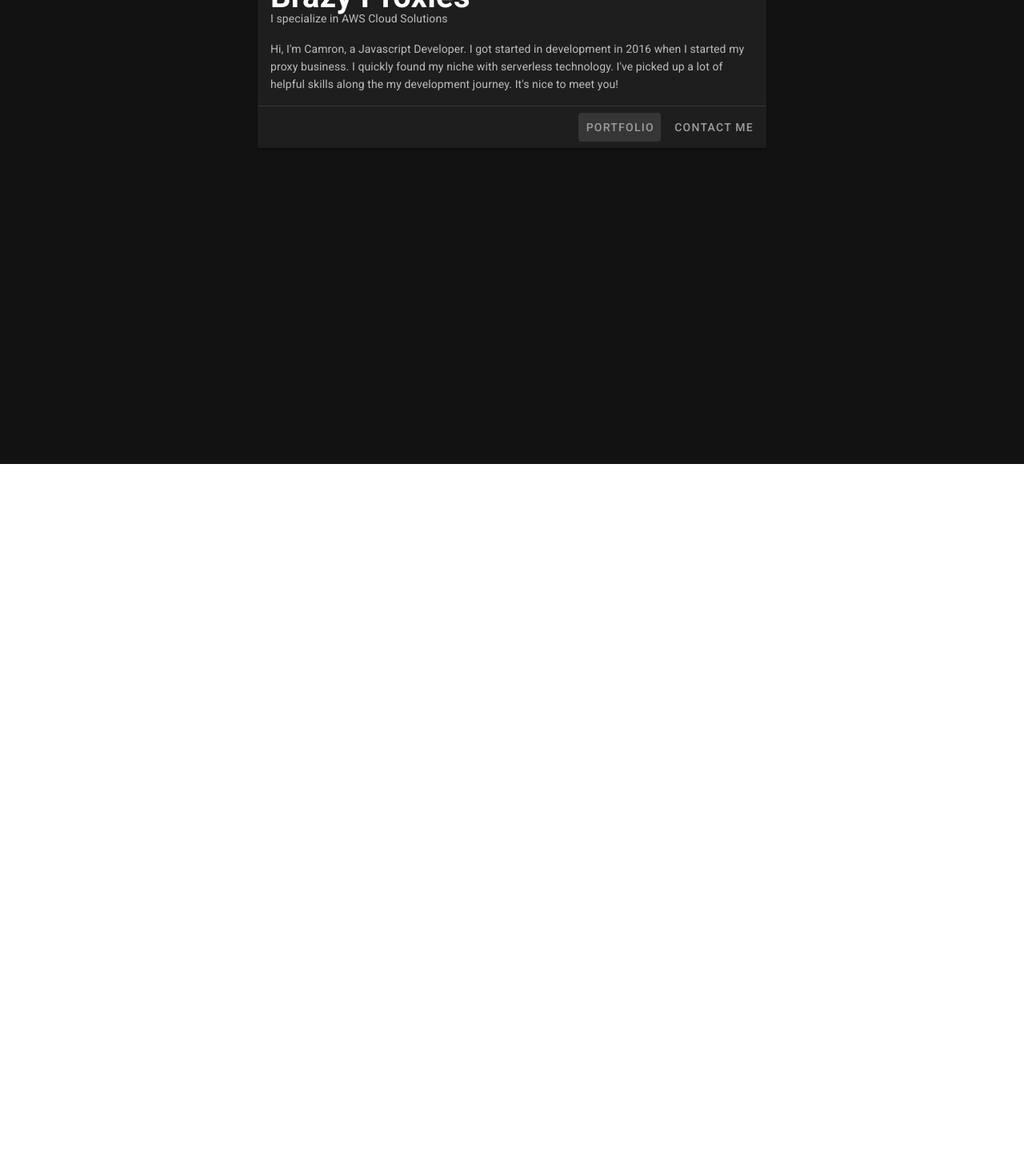
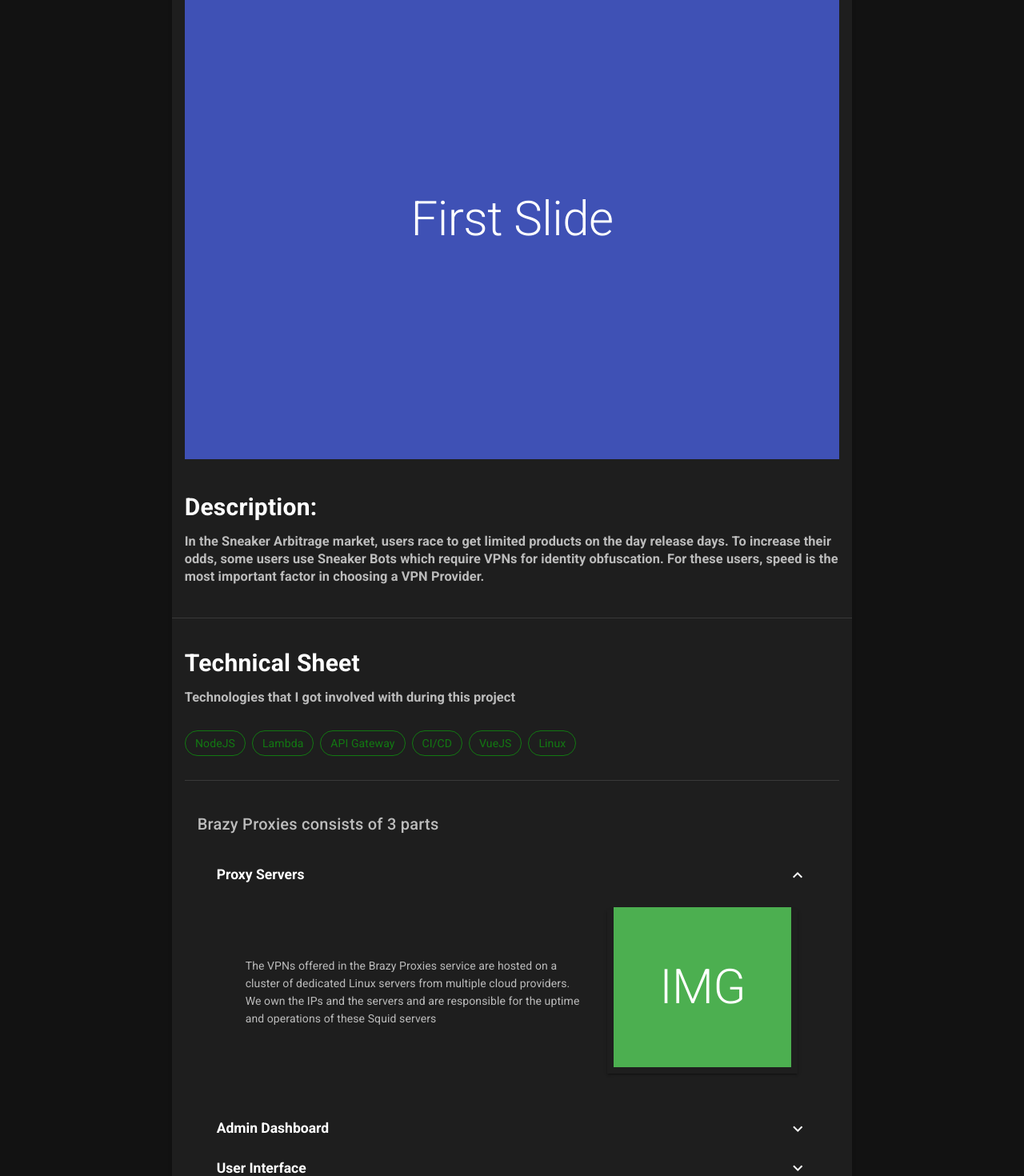
Before and after one commit to camronh/Portfolio-Cam, a Vue app: page /portfolio/BrazyProxies in a window 1280 px wide. Shown: the part 220-1690 px from the top of the page at 80% size. Before the commit the page ends 800 px from the top, so only its background shows below. Built offline with nearby package versions, Linux system fonts and the light colour scheme.

Commit message:
Project Page

```diff
--- a/src/views/About.vue
+++ b/src/views/About.vue
@@ -7,9 +7,6 @@
       <v-spacer></v-spacer>
       <AvatarMenu />
     </v-app-bar>
-    <br />
-    <br />
-    <br />
     <br />
     <br />
     <v-container fluid pa-0>
--- a/src/views/BrazyProxies.vue
+++ b/src/views/BrazyProxies.vue
@@ -5,37 +5,180 @@
       <AvatarMenu />
     </v-app-bar>
     <br />
-    <br />
-    <br />
-    <br />
-    <br />
     <v-container fluid pa-0>
       <v-row align="center" justify="center" dense>
         <v-col
           cols="12"
-          lg="6"
-          md="6"
+          lg="8"
+          md="8"
           class="d-flex flex-column justify-center align-center"
         >
-          <v-card>
+          <v-card width="100%">
             <v-card-title>
               <h1>
                 Brazy Proxies
               </h1>
             </v-card-title>
-            <v-card-subtitle>
-              I specialize in AWS Cloud Solutions
-            </v-card-subtitle>
             <v-card-text>
-              Hi, I'm Camron, a Javascript Developer. I got started in
-              development in 2016 when I started my proxy business. I quickly
-              found my niche with serverless technology. I've picked up a lot of
-              helpful skills along the my development journey. It's nice to meet
-              you!
+              <h3>
+                A High-Speed VPN company focused on the Sneaker Arbitrage
+                market, that I started in 2016.
+              </h3>
             </v-card-text>
+            <v-card-text>
+              <v-carousel
+                cycle
+                height="600"
+                hide-delimiters
+                show-arrows-on-hover
+              >
+                <v-carousel-item v-for="(slide, i) in slides" :key="i">
+                  <v-sheet :color="colors[i]" height="100%">
+                    <v-row class="fill-height" align="center" justify="center">
+                      <div class="text-h2">{{ slide }} Slide</div>
+                    </v-row>
+                  </v-sheet>
+                </v-carousel-item>
+              </v-carousel>
+            </v-card-text>
+            <v-card-title>
+              <h2>
+                Description:
+              </h2>
+            </v-card-title>
+            <v-card-text>
+              <h3>
+                In the Sneaker Arbitrage market, users race to get limited
+                products on the day release days. To increase their odds, some
+                users use Sneaker Bots which require VPNs for identity
+                obfuscation. For these users, speed is the most important factor
+                in choosing a VPN Provider.
+              </h3>
+            </v-card-text>
+            <br />
+            <v-divider></v-divider>
+            <br />
 
-            <v-divider></v-divider>
+            <v-card-title>
+              <h2>
+                Technical Sheet
+              </h2>
+            </v-card-title>
+            <v-card-text>
+              <h3>
+                Technologies that I got involved with during this project
+              </h3>
+              <br />
 
+              <v-chip-group column>
+                <v-chip
+                  v-for="skill of skills"
+                  :key="skill"
+                  outlined
+                  color="primary"
+                  disabled
+                >
+                  {{ skill }}
+                </v-chip>
+              </v-chip-group>
+
+              <br />
+              <v-divider></v-divider>
+              <br />
+              <v-card-title>
+                Brazy Proxies consists of 3 parts
+              </v-card-title>
+
+              <v-card-text>
+                <v-expansion-panels flat v-model="panel">
+                  <v-expansion-panel>
+                    <v-expansion-panel-header>
+                      <h3>
+                        Proxy Servers
+                      </h3>
+                    </v-expansion-panel-header>
+                    <v-expansion-panel-content>
+                      <v-container>
+                        <v-row no-gutters align="center" justify="center">
+                          <v-col cols="12" sm="6" md="8">
+                            <v-card class="pa-2" tile flat>
+                              <v-card-text>
+                                The VPNs offered in the Brazy Proxies service
+                                are hosted on a cluster of dedicated Linux
+                                servers from multiple cloud providers. We own
+                                the IPs and the servers and are responsible for
+                                the uptime and operations of these Squid servers
+                              </v-card-text>
+                            </v-card>
+                          </v-col>
+                          <v-col cols="6" md="4">
+                            <v-card class="pa-2" tile>
+                              <v-sheet color="green" height="200px">
+                                <v-row
+                                  class="fill-height"
+                                  align="center"
+                                  justify="center"
+                                >
+                                  <div class="text-h2">IMG</div>
+                                </v-row>
+                              </v-sheet>
+                            </v-card>
+                          </v-col>
+                        </v-row>
+                      </v-container>
+                    </v-expansion-panel-content>
+                  </v-expansion-panel>
+                  <v-expansion-panel>
+                    <v-expansion-panel-header>
+                      <h3>
+                        Admin Dashboard
+                      </h3>
+                    </v-expansion-panel-header>
+                    <v-expansion-panel-content>
+                      <v-container>
+                        <v-row no-gutters align="center" justify="center">
+                          <v-col cols="6" md="4">
+                            <v-card class="pa-2" tile>
+                              <v-sheet color="green" height="200px">
+                                <v-row
+                                  class="fill-height"
+                                  align="center"
+                                  justify="center"
+                                >
+                                  <div class="text-h2">IMG</div>
+                                </v-row>
+                              </v-sheet>
+                            </v-card>
+                          </v-col>
+                          <v-col cols="12" sm="6" md="8">
+                            <v-card class="pa-2" tile flat>
+                              Lorem ipsum dolor sit amet, consectetur adipiscing
+                              elit, sed do eiusmod tempor incididunt ut labore
+                              et dolore magna aliqua. Ut enim ad minim veniam,
+                              quis nostrud exercitation ullamco laboris nisi ut
+                              aliquip ex ea commodo consequat.
+                            </v-card>
+                          </v-col>
+                        </v-row>
+                      </v-container>
+                    </v-expansion-panel-content>
+                  </v-expansion-panel>
+                  <v-expansion-panel>
+                    <v-expansion-panel-header>
+                      <h3>
+                        User Interface
+                      </h3>
+                    </v-expansion-panel-header>
+                    <v-expansion-panel-content>
+                      Lorem ipsum dolor sit amet, consectetur adipiscing elit,
+                      sed do eiusmod tempor incididunt ut labore et dolore magna
+                      aliqua. Ut enim ad minim veniam, quis nostrud exercitation
+                      ullamco laboris nisi ut aliquip ex ea commodo consequat.
+                    </v-expansion-panel-content>
+                  </v-expansion-panel>
+                </v-expansion-panels>
+              </v-card-text>
+            </v-card-text>
             <v-card-actions>
               <v-spacer></v-spacer>
               <v-btn text color="grey" link to="/portfolio">
@@ -61,14 +204,16 @@
   data() {
     return {
       showMenu: false,
-      skills: [
-        { title: "NodeJS", duration: "4 Years", value: 90 },
-        { title: "AWS", duration: "4 Years", value: 70 },
-        { title: "Linux", duration: "4 Years", value: 70 },
-        { title: "Wordpress", duration: "4 Years", value: 70 },
-        { title: "Vue JS", duration: "1 Year", value: 40 },
-        { title: "Solidity / Web3", duration: "6 Months", value: 25 },
+      panel: 0,
+      colors: [
+        "indigo",
+        "warning",
+        "pink darken-2",
+        "red lighten-1",
+        "deep-purple accent-4",
       ],
+      slides: ["First", "Second", "Third", "Fourth", "Fifth"],
+      skills: ["NodeJS", "Lambda", "API Gateway", "CI/CD", "VueJS", "Linux"],
     };
   },
 };
--- a/src/views/Portfolio.vue
+++ b/src/views/Portfolio.vue
@@ -7,10 +7,6 @@
       <v-spacer></v-spacer>
       <AvatarMenu />
     </v-app-bar>
-    <br />
-    <br />
-    <br />
-    <br />
     <br />
     <v-container fluid pa-0>
       <v-row align="center" justify="center" dense>
```
